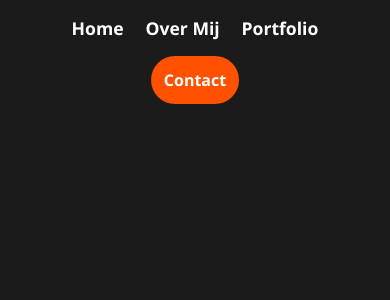
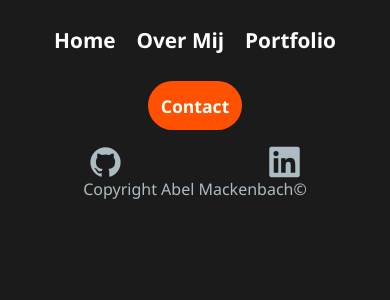
Before and after one commit to Mackab/portfolio, a PHP site: page / in a window 390 px wide. Shown: the top 300 px of the page. Run offline with PHP 8.4, Linux system fonts and the light colour scheme.

Commit message:
footer start

```diff
--- a/index.php
+++ b/index.php
@@ -1,3 +1,12 @@
 <?php
 
-require 'views/index.view.php';
+$requestPage = $_SERVER['REQUEST_URI'];
+
+switch ($requestPage) {
+    case '/':
+        require 'views/index.view.php';
+        break;
+    case '/views/about.view.php':
+        require 'views/about.view.php';
+        break;
+}
--- a/views/layout/foot.php
+++ b/views/layout/foot.php
@@ -1,5 +1,9 @@
 <footer>
-
+    <div class="footer-icons">
+        <i class="devicon-github-original subtext icons"></i>
+        <i class="devicon-linkedin-plain subtext icons"></i>
+    </div>
+    <a class="subtext">Copyright Abel Mackenbach©</a>
 </footer>
 </body>
 </html>
--- a/views/styles.css
+++ b/views/styles.css
@@ -48,7 +48,7 @@
     transition: all 0.3s ease 0s;
     font-weight: 900;
     width: auto;
-    font-size: 1.5em;
+    font-size: 1em;
 }
 
 button:hover {
@@ -56,12 +56,37 @@
     color: rgb(255, 255, 255);
 }
 
-@media screen and (max-width: 425px) {
+.subtext {
+    color: rgb(172, 188, 194);
+}
+
+.icons {
+    font-size: 2em;
+}
+
+footer {
+    text-align: center;
+    padding: 0px 1rem;
+}
+
+.footer-icons {
+    display: flex;
+    justify-content: space-around;
+}
+
+footer i {
+    font-size: 1em;
+}
+
+@media screen and (max-width: 430px) {
     header {
+        display: flex;
         justify-content: space-between;
         flex-direction: column;
         align-items: center;
         flex-wrap: wrap;
+
+        padding: 1rem 0px;
     }
 
     .logo {
@@ -69,18 +94,24 @@
     }
 
     .nav {
+        display: flex;
         padding-bottom: 1rem;
+
     }
 
     .nav a {
-        font-size: 1.1em;
+        font-size: 1.3em;
+        margin: 0 auto;
     }
 
     button {
-        font-size: 1.0em;
+        font-size: 1.1em;
     }
 
     .button {
         text-align: center;
     }
+
+    .footer-icons
+
 }
```
